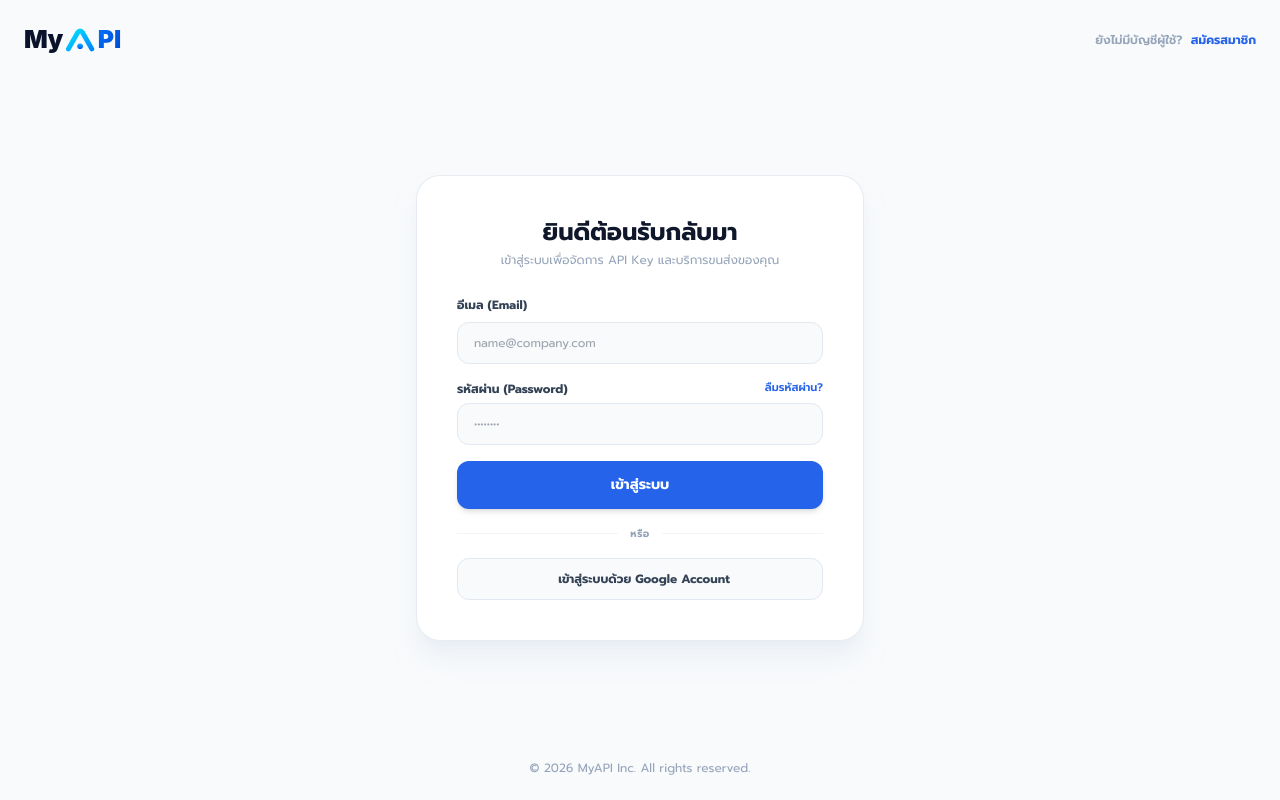
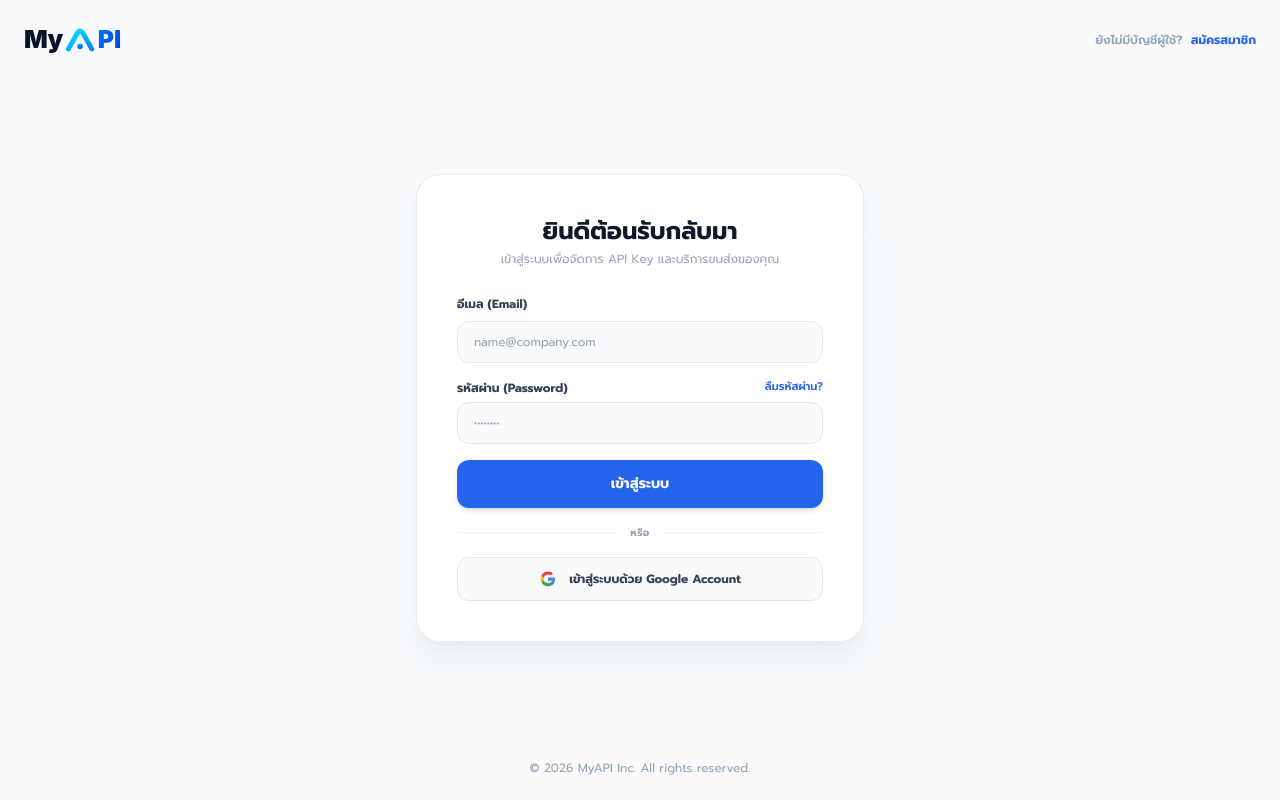
Before and after one commit to YadaSarakoon/MYAPI-Front-End, a React (Vite) app: page /login in a window 1280 px wide. Built offline with nearby package versions, Linux system fonts and the light colour scheme; no server answers.

Commit message:
Add Google login authentication
- Add Google Account login with Firebase Authentication
- Configure Firebase Authentication
- Handle Google login success and error states
- Redirect to API Docs after successful login

```diff
--- a/package.json
+++ b/package.json
@@ -10,6 +10,7 @@
     "preview": "vite preview"
   },
   "dependencies": {
+    "firebase": "^12.19.0",
     "lucide-react": "^1.47.0",
     "react": "^19.2.8",
     "react-dom": "^19.2.8",
--- /dev/null
+++ b/src/config/firebase.ts
@@ -0,0 +1,15 @@
+import { initializeApp } from 'firebase/app';
+import { getAuth } from 'firebase/auth';
+
+const firebaseConfig = {
+  apiKey: import.meta.env.VITE_FIREBASE_API_KEY,
+  authDomain: import.meta.env.VITE_FIREBASE_AUTH_DOMAIN,
+  projectId: import.meta.env.VITE_FIREBASE_PROJECT_ID,
+  storageBucket: import.meta.env.VITE_FIREBASE_STORAGE_BUCKET,
+  messagingSenderId: import.meta.env.VITE_FIREBASE_MESSAGING_SENDER_ID,
+  appId: import.meta.env.VITE_FIREBASE_APP_ID,
+};
+
+const app = initializeApp(firebaseConfig);
+
+export const auth = getAuth(app);
--- a/src/pages/Login.tsx
+++ b/src/pages/Login.tsx
@@ -1,15 +1,24 @@
 import React, { useState } from 'react';
 import { Link, useNavigate } from 'react-router-dom';
 
-// --- Component: MyAPI SVG Logo (ใช้ตัว A ทรงเส้นมนโค้งตรงตามหน้าแรก) ---
-const MyApiLogo: React.FC<{ className?: string }> = ({ className = "h-8" }) => (
+import {
+  GoogleAuthProvider,
+  signInWithPopup,
+} from 'firebase/auth';
+
+import { auth } from '../config/firebase';
+
+// --- Component: MyAPI SVG Logo ---
+const MyApiLogo: React.FC<{ className?: string }> = ({
+  className = 'h-8',
+}) => (
   <svg
     viewBox="0 0 280 85"
     className={`${className} w-auto overflow-visible`}
     fill="none"
     xmlns="http://www.w3.org/2000/svg"
   >
-    {/* คำว่า "My" สีน้ำเงินเข้มจัด */}
+    {/* My */}
     <text
       x="0"
       y="64"
@@ -22,7 +31,7 @@ const MyApiLogo: React.FC<{ className?: string }> = ({ className = "h-8" }) => (
       My
     </text>
 
-    {/* ไอคอนตัว A ทรงเส้นมนโค้ง */}
+    {/* A */}
     <g transform="translate(108, 14)">
       <path
         d="M 10 52 L 35 8 C 38 3, 44 3, 47 8 L 72 52"
@@ -32,6 +41,7 @@ const MyApiLogo: React.FC<{ className?: string }> = ({ className = "h-8" }) => (
         strokeLinecap="round"
         strokeLinejoin="round"
       />
+
       <circle
         cx="41"
         cy="45"
@@ -40,7 +50,7 @@ const MyApiLogo: React.FC<{ className?: string }> = ({ className = "h-8" }) => (
       />
     </g>
 
-    {/* คำว่า "PI" สีฟ้าสด */}
+    {/* PI */}
     <text
       x="196"
       y="64"
@@ -53,19 +63,37 @@ const MyApiLogo: React.FC<{ className?: string }> = ({ className = "h-8" }) => (
       PI
     </text>
 
-    {/* ไล่เฉดสี */}
+    {/* Gradients */}
     <defs>
-      <linearGradient id="myapi_cyan_gradient_login" x1="0%" y1="0%" x2="100%" y2="100%">
+      <linearGradient
+        id="myapi_cyan_gradient_login"
+        x1="0%"
+        y1="0%"
+        x2="100%"
+        y2="100%"
+      >
         <stop offset="0%" stopColor="#00E5FF" />
         <stop offset="100%" stopColor="#0088FF" />
       </linearGradient>
 
-      <linearGradient id="myapi_dot_gradient_login" x1="0%" y1="0%" x2="0%" y2="100%">
+      <linearGradient
+        id="myapi_dot_gradient_login"
+        x1="0%"
+        y1="0%"
+        x2="0%"
+        y2="100%"
+      >
         <stop offset="0%" stopColor="#00B2FF" />
         <stop offset="100%" stopColor="#0055FF" />
       </linearGradient>
 
-      <linearGradient id="myapi_pi_gradient_login" x1="0%" y1="0%" x2="100%" y2="100%">
+      <linearGradient
+        id="myapi_pi_gradient_login"
+        x1="0%"
+        y1="0%"
+        x2="100%"
+        y2="100%"
+      >
         <stop offset="0%" stopColor="#0077FF" />
         <stop offset="100%" stopColor="#0044CC" />
       </linearGradient>
@@ -75,49 +103,126 @@ const MyApiLogo: React.FC<{ className?: string }> = ({ className = "h-8" }) => (
 
 export const Login: React.FC = () => {
   const navigate = useNavigate();
+
   const [email, setEmail] = useState('');
   const [password, setPassword] = useState('');
 
+  const [googleLoading, setGoogleLoading] = useState(false);
+  const [googleError, setGoogleError] = useState('');
+
+  // ==========================================
+  // Login ด้วย Email / Password
+  // ==========================================
   const handleSubmit = (e: React.FormEvent) => {
     e.preventDefault();
-    // เมื่อเข้าสู่ระบบสำเร็จ ให้พาไปหน้า Docs
+
+    // ตอนนี้ยังเป็น Mock Login
+    // สามารถเชื่อม Backend จริงภายหลังได้
     navigate('/docs');
+  };
+
+  // ==========================================
+  // Login ด้วย Google
+  // ==========================================
+  const handleGoogleLogin = async () => {
+    try {
+      setGoogleLoading(true);
+      setGoogleError('');
+
+      // สร้าง Google Provider
+      const provider = new GoogleAuthProvider();
+
+      // เปิด Google Login Popup
+      const result = await signInWithPopup(auth, provider);
+
+      // ข้อมูล User ที่ Login สำเร็จ
+      const user = result.user;
+
+      console.log('Google Login สำเร็จ');
+      console.log('User:', user);
+      console.log('Email:', user.email);
+      console.log('Name:', user.displayName);
+      console.log('Photo:', user.photoURL);
+
+      // Login สำเร็จ → ไปหน้า Docs
+      navigate('/docs');
+
+    } catch (error) {
+      console.error('Google Login Error:', error);
+
+      setGoogleError(
+        'ไม่สามารถเข้าสู่ระบบด้วย Google ได้ กรุณาลองใหม่อีกครั้ง'
+      );
+    } finally {
+      setGoogleLoading(false);
+    }
   };
 
   return (
     <div className="min-h-screen bg-slate-50 text-slate-800 font-['Prompt'] flex flex-col justify-between antialiased selection:bg-blue-600 selection:text-white">
 
-      {/* Import Google Fonts ให้ตรงกับหน้าแรก */}
+      {/* Google Fonts */}
       <style>{`
         @import url('https://fonts.googleapis.com/css2?family=Kanit:wght@300;400;500;600;700&family=Prompt:wght@300;400;500;600;700&display=swap');
       `}</style>
 
-      {/* Top Header */}
+      {/* ==========================================
+          Top Header
+      ========================================== */}
       <header className="p-6 max-w-7xl w-full mx-auto flex justify-between items-center">
+
         <Link to="/" className="flex items-center">
           <MyApiLogo className="h-8" />
         </Link>
 
         <span className="text-xs font-semibold text-slate-400">
           ยังไม่มีบัญชีผู้ใช้?{' '}
-          <Link to="/signup" className="text-blue-600 font-bold hover:underline ml-1">
+
+          <Link
+            to="/signup"
+            className="text-blue-600 font-bold hover:underline ml-1"
+          >
             สมัครสมาชิก
           </Link>
         </span>
+
       </header>
 
-      {/* Main Form Box */}
+      {/* ==========================================
+          Main Login
+      ========================================== */}
       <main className="flex-1 flex items-center justify-center p-6">
+
         <div className="w-full max-w-md bg-white rounded-3xl p-8 sm:p-10 border border-slate-200/80 shadow-xl shadow-slate-200/50 space-y-6">
 
+          {/* Title */}
           <div className="space-y-1 text-center">
-            <h1 className="text-2xl font-black text-slate-900">ยินดีต้อนรับกลับมา</h1>
-            <p className="text-xs text-slate-400">เข้าสู่ระบบเพื่อจัดการ API Key และบริการขนส่งของคุณ</p>
+
+            <h1 className="text-2xl font-black text-slate-900">
+              ยินดีต้อนรับกลับมา
+            </h1>
+
+            <p className="text-xs text-slate-400">
+              เข้าสู่ระบบเพื่อจัดการ API Key และบริการขนส่งของคุณ
+            </p>
+
           </div>
 
-          <form onSubmit={handleSubmit} className="space-y-4">
+          {/* ==========================================
+              Email / Password Login
+          ========================================== */}
+          <form
+            onSubmit={handleSubmit}
+            className="space-y-4"
+          >
+
+            {/* Email */}
             <div className="space-y-1.5">
-              <label className="text-xs font-bold text-slate-700">อีเมล (Email)</label>
+
+              <label className="text-xs font-bold text-slate-700">
+                อีเมล (Email)
+              </label>
+
               <input
                 type="email"
                 required
@@ -126,13 +231,27 @@ export const Login: React.FC = () => {
                 placeholder="name@company.com"
                 className="w-full px-4 py-3 bg-slate-50 border border-slate-200 rounded-xl text-xs focus:outline-none focus:bg-white focus:border-blue-600 transition-colors"
               />
+
             </div>
 
+            {/* Password */}
             <div className="space-y-1.5">
+
               <div className="flex justify-between items-center">
-                <label className="text-xs font-bold text-slate-700">รหัสผ่าน (Password)</label>
-                <a href="#" className="text-[11px] font-semibold text-blue-600 hover:underline">ลืมรหัสผ่าน?</a>
+
+                <label className="text-xs font-bold text-slate-700">
+                  รหัสผ่าน (Password)
+                </label>
+
+                <a
+                  href="#"
+                  className="text-[11px] font-semibold text-blue-600 hover:underline"
+                >
+                  ลืมรหัสผ่าน?
+                </a>
+
               </div>
+
               <input
                 type="password"
                 required
@@ -141,34 +260,131 @@ export const Login: React.FC = () => {
                 placeholder="••••••••"
                 className="w-full px-4 py-3 bg-slate-50 border border-slate-200 rounded-xl text-xs focus:outline-none focus:bg-white focus:border-blue-600 transition-colors"
               />
+
             </div>
 
+            {/* Login Button */}
             <button
               type="submit"
               className="w-full py-3.5 bg-blue-600 hover:bg-blue-700 text-white font-bold text-sm rounded-xl shadow-md transition-all text-center mt-2 cursor-pointer"
             >
               เข้าสู่ระบบ
             </button>
+
           </form>
 
+          {/* ==========================================
+              Divider
+          ========================================== */}
           <div className="relative flex items-center justify-center my-4">
-            <div className="border-t border-slate-100 w-full"></div>
+
+            <div className="border-t border-slate-100 w-full" />
+
             <span className="bg-white px-3 text-[10px] text-slate-400 font-bold uppercase tracking-wider absolute">
               หรือ
             </span>
+
           </div>
 
+          {/* ==========================================
+              Google Error
+          ========================================== */}
+          {googleError && (
+            <div className="text-center text-xs text-red-500 bg-red-50 border border-red-100 rounded-xl px-4 py-3">
+              {googleError}
+            </div>
+          )}
+
+          {/* ==========================================
+              Google Login
+          ========================================== */}
           <button
             type="button"
-            className="w-full py-3 bg-slate-50 hover:bg-slate-100 border border-slate-200 text-slate-700 font-bold text-xs rounded-xl flex items-center justify-center gap-2 transition-colors cursor-pointer"
+            onClick={handleGoogleLogin}
+            disabled={googleLoading}
+            className={`w-full py-3 bg-slate-50 hover:bg-slate-100 border border-slate-200 text-slate-700 font-bold text-xs rounded-xl flex items-center justify-center gap-3 transition-colors ${
+              googleLoading
+                ? 'opacity-60 cursor-not-allowed'
+                : 'cursor-pointer'
+            }`}
           >
-            <span></span> เข้าสู่ระบบด้วย Google Account
+
+            {googleLoading ? (
+              <>
+                {/* Loading Spinner */}
+                <svg
+                  className="animate-spin h-4 w-4"
+                  viewBox="0 0 24 24"
+                  fill="none"
+                >
+
+                  <circle
+                    cx="12"
+                    cy="12"
+                    r="9"
+                    stroke="currentColor"
+                    strokeWidth="3"
+                    className="opacity-25"
+                  />
+
+                  <path
+                    d="M21 12a9 9 0 0 1-9 9"
+                    stroke="currentColor"
+                    strokeWidth="3"
+                    strokeLinecap="round"
+                  />
+
+                </svg>
+
+                กำลังเข้าสู่ระบบ...
+              </>
+
+            ) : (
+
+              <>
+                {/* Google Logo */}
+                <svg
+                  width="18"
+                  height="18"
+                  viewBox="0 0 24 24"
+                >
+
+                  <path
+                    fill="#4285F4"
+                    d="M21.35 12.23c0-.79-.07-1.55-.2-2.27H12v4.3h5.24a4.48 4.48 0 0 1-1.94 2.94v2.45h3.14c1.84-1.7 2.91-4.2 2.91-7.42z"
+                  />
+
+                  <path
+                    fill="#34A853"
+                    d="M12 21.6c2.63 0 4.84-.87 6.45-2.35l-3.14-2.45c-.87.58-1.98.93-3.31.93-2.54 0-4.69-1.72-5.46-4.03H3.3v2.53A9.75 9.75 0 0 0 12 21.6z"
+                  />
+
+                  <path
+                    fill="#FBBC05"
+                    d="M6.54 13.7a5.86 5.86 0 0 1 0-3.73V7.44H3.3a9.75 9.75 0 0 0 0 8.78l3.24-2.52z"
+                  />
+
+                  <path
+                    fill="#EA4335"
+                    d="M12 5.94c1.43 0 2.71.49 3.72 1.46l2.79-2.79C16.83 3.02 14.62 2.1 12 2.1a9.75 9.75 0 0 0-8.7 5.34l3.24 2.53C7.31 7.66 9.46 5.94 12 5.94z"
+                  />
+
+                </svg>
+
+                เข้าสู่ระบบด้วย Google Account
+              </>
+
+            )}
+
           </button>
 
         </div>
+
       </main>
 
-      {/* Footer */}
+      {/* ==========================================
+          Footer
+      ========================================== */}
       <footer className="py-6 text-center text-xs text-slate-400">
         © 2026 MyAPI Inc. All rights reserved.
       </footer>
```
Also changed, not shown: 2 other files (tests, documents, lock files or other folders).
